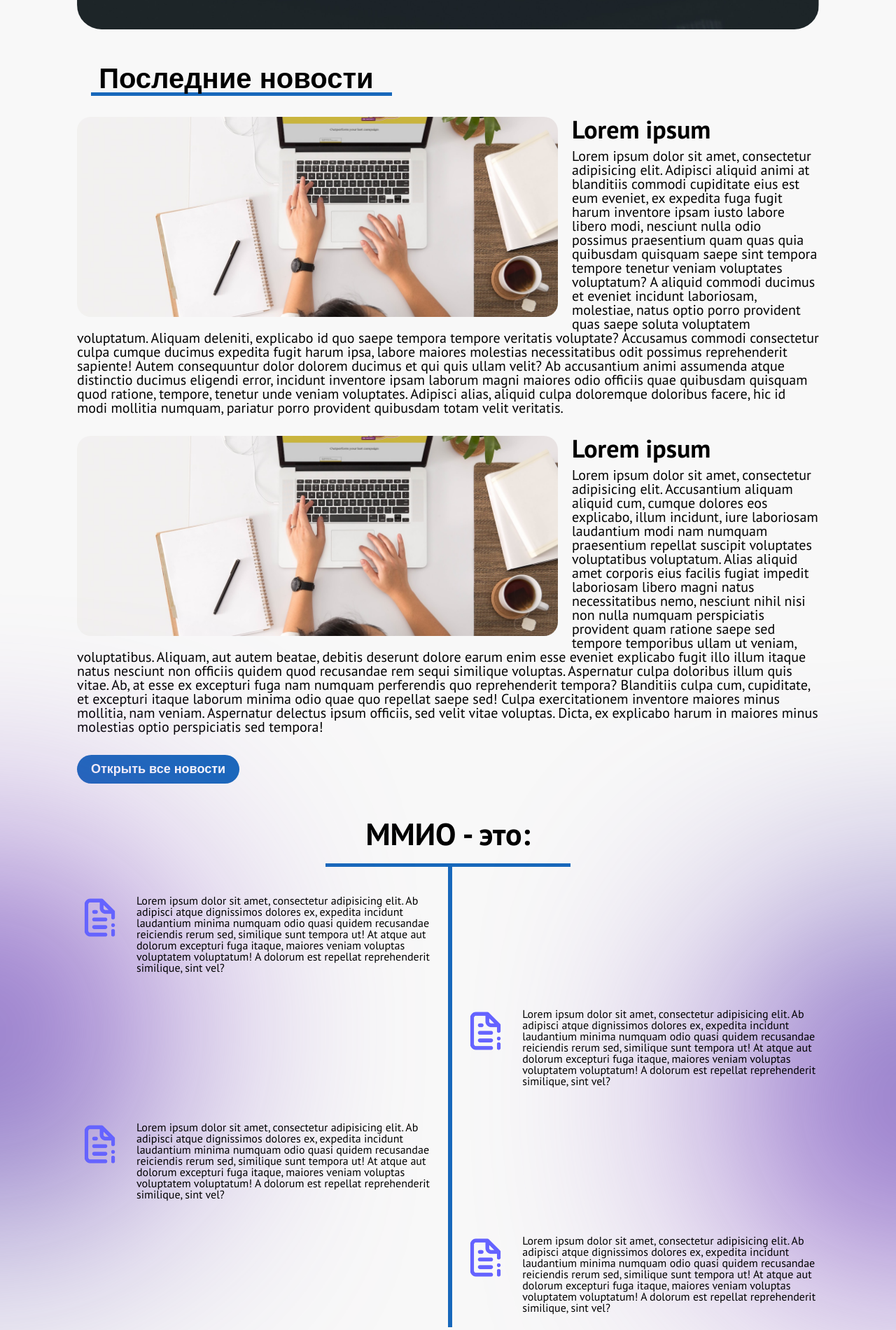
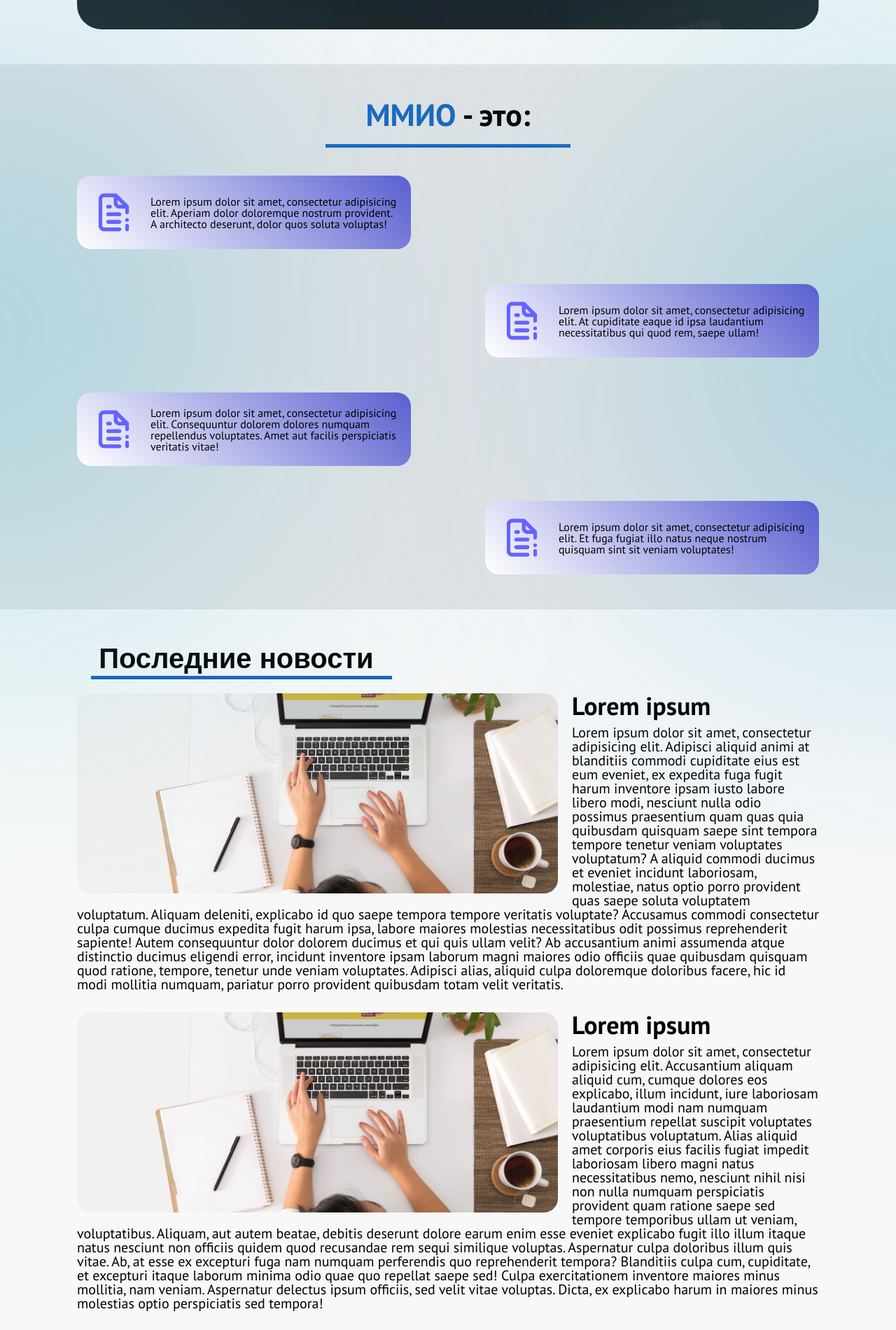
Before and after one commit to Mathers08/mmio, a React (Create React App) app: page / in a window 1280 px wide. Shown: the part 660-2561 px from the top of the page at 70% size. Built offline with nearby package versions, Linux system fonts and the light colour scheme; a web font is replaced by a local one.

Commit message:
make about component more colorable

```diff
--- a/src/App.scss
+++ b/src/App.scss
@@ -129,9 +129,17 @@ h6 {
   font-size: 40px;
   margin: 0 0 30px 20px;
   width: 430px;
-  border-bottom: 5px solid $primary;
   font-family: Rubik, sans-serif;
   font-weight: 700;
+  &::after {
+    content: "";
+    width: inherit;
+    height: 5px;
+    display: block;
+    position: absolute;
+    background: #1768bb;
+    margin-top: 5px;
+  }
 }
 
 .link-btn {
@@ -142,3 +150,13 @@ h6 {
   padding: 10px 20px;
   border-radius: 30px;
 }
+
+.outline-btn {
+  font-size: 18px;
+  font-weight: 900;
+  color: $primary;
+  background-color: $white;
+  padding: 10px 20px;
+  border-radius: 30px;
+  border: 1px $primary solid;
+}
--- a/src/App.tsx
+++ b/src/App.tsx
@@ -8,15 +8,17 @@ import About from "./components/About";
 
 const App = () => {
   return (
-    <div className='main__body'>
-      <div className='container'>
+    <div className="main__body">
+      <div className="container">
         <Header/>
         <Navbar/>
         <Hero/>
+      </div>
+      <About/>
+      <div className="container">
         <MainNews/>
-        <About/>
-        <Footer/>
       </div>
+      <Footer/>
     </div>
   );
 };
--- a/src/components/About/About.scss
+++ b/src/components/About/About.scss
@@ -1,8 +1,12 @@
 @import "../../App";
 
+.about-wrapper {
+  background: #e5e5e5;
+  margin-top: 50px;
+
   .about {
-  margin-top: 50px;
     position: relative;
+    padding: 50px 0;
 
     &__title {
       display: flex;
@@ -15,7 +19,11 @@
       line-height: 1;
       font-size: 44px;
 
-    &-text {
+      span {
+        color: $primary;
+      }
+
+      &-line {
         width: 50%;
         height: 5px;
         background: $primary;
@@ -35,22 +43,30 @@
       }
 
       &-item {
-      width: 48%;
+        width: 45%;
         display: flex;
+        align-items: center;
         gap: 20px;
-
+        background: linear-gradient(45deg, #fff, #595fd0);
+        padding: 20px;
+        border-radius: 20px;
         img {
           height: 65px;
           width: 65px;
         }
       }
 
-    .line {
+      &-wave {
+        position: absolute;
+        left: 48%;
+        height: 116%;
+        top: -43px;
+        /*
         border-left: 6px solid $primary;
         height: 110%;
         position: absolute;
         left: 50%;
-      margin-top: -40px;
+        margin-top: -40px;*/
       }
     }
 
@@ -58,9 +74,9 @@
       position: absolute;
       width: 522px;
       height: 500px;
-    background: linear-gradient(45deg, #b867e2, #1a208b);
+      background: linear-gradient(45deg, #2c6dd5, #5effcf);
       border-radius: 50%;
-    filter: blur(150px);
+      filter: blur(250px);
     }
 
     .circle-right {
@@ -74,3 +90,4 @@
       left: -400px;
     }
   }
+}
--- a/src/components/About/index.tsx
+++ b/src/components/About/index.tsx
@@ -1,51 +1,49 @@
 import React from 'react';
 import './About.scss';
-import { info } from "../../assets";
+import { info, wave } from "../../assets";
 
 const About = () => {
   return (
-    <section className="about">
+    <section className="about-wrapper">
+      <div className="container">
+        <div className="about">
           <h1 className="about__title">
-        ММИО - это:
-        <div className="about__title-text"></div>
+            <div className="about__title-text">
+              <span>ММИО</span> - это:
+            </div>
+            <div className="about__title-line"></div>
           </h1>
           <div className="about__block">
-        <div className="line"></div>
+            <img className='about__block-wave' src={wave} alt=""/>
             <div className="about__block-item">
               <img src={info} alt=""/>
-          <p> Lorem ipsum dolor sit amet, consectetur adipisicing elit. Ab adipisci atque dignissimos dolores ex,
-            expedita incidunt laudantium minima numquam odio quasi quidem recusandae reiciendis rerum sed, similique
-            sunt tempora ut! At atque aut dolorum excepturi fuga itaque, maiores veniam voluptas voluptatem voluptatum!
-            A dolorum est repellat reprehenderit similique, sint vel?
+              <p>Lorem ipsum dolor sit amet, consectetur adipisicing elit. Aperiam dolor doloremque nostrum provident. A
+                architecto deserunt, dolor quos soluta voluptas!
               </p>
             </div>
             <div className="about__block-item">
               <img src={info} alt=""/>
-          <p> Lorem ipsum dolor sit amet, consectetur adipisicing elit. Ab adipisci atque dignissimos dolores ex,
-            expedita incidunt laudantium minima numquam odio quasi quidem recusandae reiciendis rerum sed, similique
-            sunt tempora ut! At atque aut dolorum excepturi fuga itaque, maiores veniam voluptas voluptatem voluptatum!
-            A dolorum est repellat reprehenderit similique, sint vel?
+              <p>Lorem ipsum dolor sit amet, consectetur adipisicing elit. At cupiditate eaque id ipsa laudantium
+                necessitatibus qui quod rem, saepe ullam!
               </p>
             </div>
             <div className="about__block-item">
               <img src={info} alt=""/>
-          <p> Lorem ipsum dolor sit amet, consectetur adipisicing elit. Ab adipisci atque dignissimos dolores ex,
-            expedita incidunt laudantium minima numquam odio quasi quidem recusandae reiciendis rerum sed, similique
-            sunt tempora ut! At atque aut dolorum excepturi fuga itaque, maiores veniam voluptas voluptatem voluptatum!
-            A dolorum est repellat reprehenderit similique, sint vel?
+              <p>Lorem ipsum dolor sit amet, consectetur adipisicing elit. Consequuntur dolorem dolores numquam
+                repellendus voluptates. Amet aut facilis perspiciatis veritatis vitae!
               </p>
             </div>
             <div className="about__block-item">
               <img src={info} alt=""/>
-          <p> Lorem ipsum dolor sit amet, consectetur adipisicing elit. Ab adipisci atque dignissimos dolores ex,
-            expedita incidunt laudantium minima numquam odio quasi quidem recusandae reiciendis rerum sed, similique
-            sunt tempora ut! At atque aut dolorum excepturi fuga itaque, maiores veniam voluptas voluptatem voluptatum!
-            A dolorum est repellat reprehenderit similique, sint vel?
+              <p>Lorem ipsum dolor sit amet, consectetur adipisicing elit. Et fuga fugiat illo natus neque nostrum
+                quisquam sint sit veniam voluptates!
               </p>
             </div>
           </div>
           <div className="about__circle circle-right"></div>
           <div className="about__circle circle-left"></div>
+        </div>
+      </div>
     </section>
   );
 };
--- a/src/components/Footer/index.tsx
+++ b/src/components/Footer/index.tsx
@@ -4,7 +4,7 @@ import { address, logo, phone, time } from "../../assets";
 
 const Footer = () => {
   return (
-    <footer className="footer__block">
+    <footer>
       <div className="container">
         <div className="footer">
           <div className="footer__left">
```
Also changed, not shown: src/assets/wave.png (added). Lines whose indentation alone changed are shown as unchanged.
